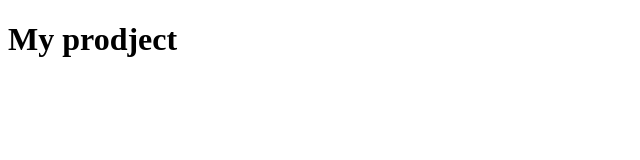
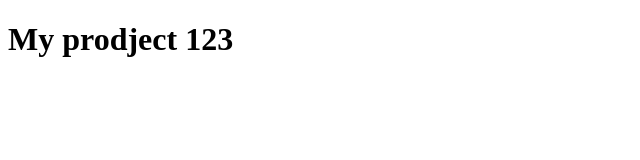
Before and after one commit to Luba-Bykova/my-project, a plain HTML site: page index.html in a window 1280 px wide. Shown: the full height of the page, 0-640 px from the left. Drawn offline with Linux system fonts and the light colour scheme.

Commit message:
title was chenge

```diff
--- a/index.html
+++ b/index.html
@@ -7,6 +7,6 @@
   <title>My project</title>
 </head>
 <body>
-  <h1>My prodject</h1>
+  <h1>My prodject 123</h1>
 </body>
 </html>
```
